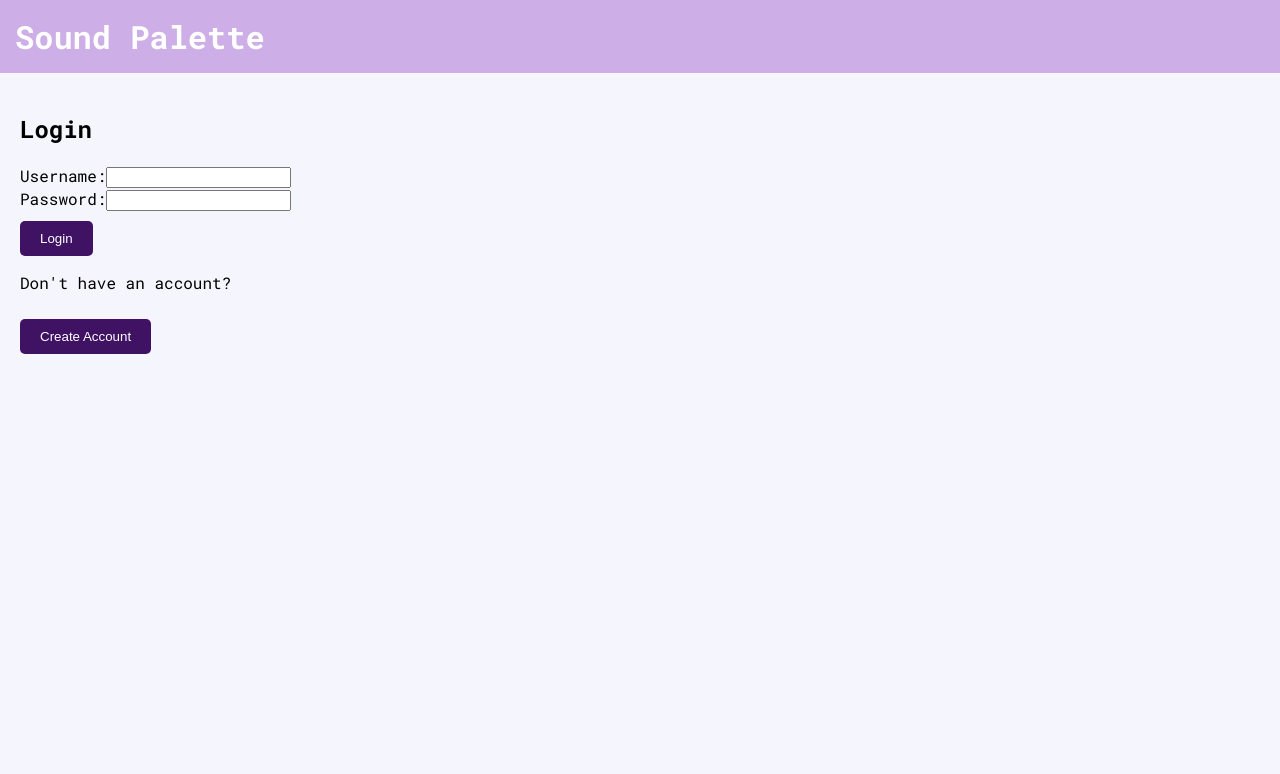
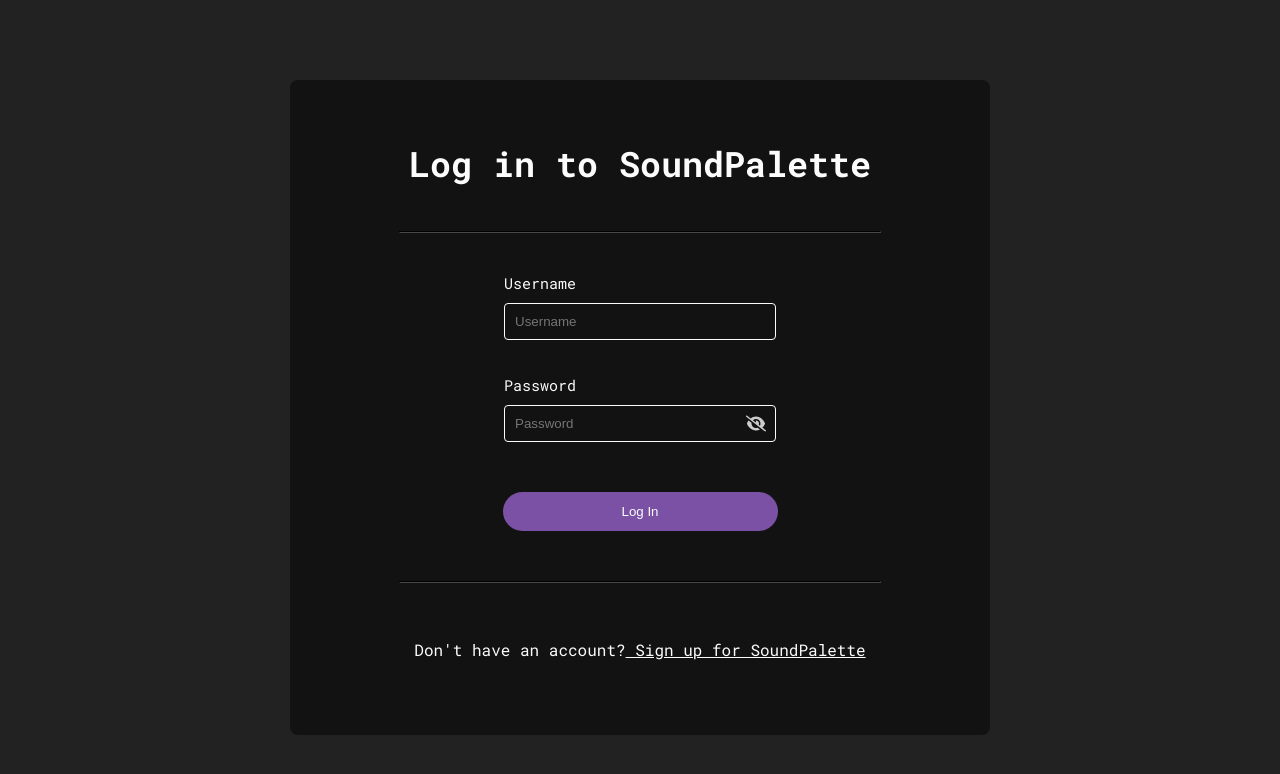
Before and after one commit to josephvu10/csci4300-final-project, a Next.js app in the folder final-project/: page /components/login in a window 1280 px wide. Shown: the top 774 px of the page. Built offline with nearby package versions, Linux system fonts and the light colour scheme.

Commit message:
edited front end of login page

```diff
--- a/final-project/src/app/components/login/Login.css
+++ /dev/null
@@ -1,120 +0,0 @@
-/* Login.css */
-
-/* Body */
-/*
-body {
-  font-family: Arial, sans-serif;
-  background-color: #f0f0f0; // Light gray
-  margin: 0;
-  padding: 0;
-} */
-
-/* Container */
-.login-container {
-  width: 300px;
-  margin: 0 auto;
-  padding: 20px;
-  background-color: #ffffff; /* White */
-  border-radius: 8px;
-  box-shadow: 0px 0px 10px 0px rgba(0, 0, 0, 0.1); /* Light shadow */
-}
-
-/* Header */
-.login-container header {
-  display: flex;
-  justify-content: space-between;
-  align-items: center;
-}
-
-.login-container h2 {
-  margin: 0;
-  color: #333333; /* Dark gray */
-}
-
-/* Input fields */
-.login-container label {
-  display: block;
-  margin-bottom: 5px;
-  color: #555555; /* Medium gray */
-}
-
-.login-container input[type="text"],
-.login-container input[type="password"] {
-  width: calc(100% - 10px);
-  padding: 8px;
-  margin-bottom: 15px;
-  border: 1px solid #cccccc; /* Light gray border */
-  border-radius: 4px;
-}
-
-/* Buttons */
-.login-container button {
-  width: 100%;
-  padding: 10px;
-  background-color: #3F1263;
-  color: #ffffff; /* White */
-  border: none;
-  border-radius: 4px;
-  cursor: pointer;
-}
-
-.login-container button:hover {
-  background-color: #986EAD;
-}
-
-/* Create Account button */
-.login-container p {
-  margin-bottom: 10px;
-}
-
-.login-container button.create-account-btn {
-  background-color: #3F1263;
-}
-
-.login-container button.create-account-btn:hover {
-  background-color: #986EAD;
-}
-
-/* Logout button */
-.logout-btn {
-  padding: 10px;
-  background-color: #3F1263; /* Red */
-  color: #ffffff; /* White */
-  border: none;
-  border-radius: 4px;
-  cursor: pointer;
-}
-
-.logout-btn:hover {
-  background-color: #986EAD; /* Darker red */
-}
-
-.loginForm {
-  text-align: center; /* Align the form elements to the center */
-  border: 4px solid #ccc; /* Add a border */
-  border-radius: 5px; /* Add border radius for rounded corners */
-  padding: 35px; /* Add padding inside the box */
-  background-color: #f9f9f9; /* Set background color */
-  width: 300px; /* Set the width of the box */
-  margin: 0 auto; /* Center the box horizontally */
-  margin-top: 40px;
-}
-
-.loginForm label {
-  display: block; /* Display labels as block elements */
-  margin-bottom: 10px; /* Add some space below each label */
-}
-
-.loginForm input {
-  width: 100%; /* Make input fields take up the full width */
-  margin-bottom: 15px; /* Add some space below each input field */
-}
-
-.loginForm p {
-  margin-top: 15px; /* Add some space above the "Don't have an account?" text */
-  margin-bottom: 10px; /* Add some space below the "Don't have an account?" text */
-}
-
-.loginForm button {
-  margin-top: 15px; /* Add some space above the buttons */
-}
--- /dev/null
+++ b/final-project/src/app/components/login/login.module.css
@@ -0,0 +1,144 @@
+/* Login.css */
+
+
+/* Body */
+/*
+body {
+  font-family: Arial, sans-serif;
+  background-color: #f0f0f0; // Light gray
+  margin: 0;
+  padding: 0;
+} */
+
+
+/* Container */
+.loginContainer {
+  display: flex;
+  justify-content: center;
+  align-items: center;
+  background-color: #222222;
+}
+
+
+.card {
+  background-color: #121212;
+  padding: 50px;
+  border-radius: 8px;
+  display: flex;
+  flex-direction: column;
+  align-items: center;
+  justify-content: center;
+  width: 600px;
+  margin-top: 80px;
+  margin-bottom: 130px;
+}
+/* Card text */
+.loginContainer h2 {
+  margin-top: 10px;
+  color: #FCFCFC;
+  font-size: 35px;
+  margin-bottom: 35px;
+}
+.loginContainer p {
+  margin-bottom: 25px;
+  color: #FCFCFC;
+}
+.loginContainer .signUpLink {
+  text-decoration: underline; /* Underline the link */
+  color: #FCFCFC;
+}
+.loginContainer .signUpLink:hover {
+  color: #8F69B5;
+  cursor: pointer;
+}
+
+
+/* Input fields */
+.loginContainer label {
+  display: block;
+  margin-bottom: 10px;
+  font-size: 15px;
+  color: #FCFCFC;
+}
+
+
+.loginContainer input[type="text"],
+.loginContainer input[type="password"] {
+  width: 250px;
+  padding: 10px;
+  margin-bottom: 15px;
+  background-color: #121212;
+  border: 1px solid #FCFCFC;
+  border-radius: 4px;
+  color: #FCFCFC;
+}
+.loginContainer input[type="text"]:hover,
+.loginContainer input[type="password"]:hover {
+  border-color: #8F69B5; /* Change border color on hover */
+}
+
+
+/* Buttons */
+.loginContainer button {
+  width: 275px;
+  padding: 12px;
+  background-color: #7A51A4;
+  color: #FCFCFC;
+  border: none;
+  border-radius: 4px;
+  cursor: pointer;
+  border-radius: 20px;
+}
+.loginContainer button:hover {
+  background-color: #8F69B5;
+  transform: scale(1.1);
+}
+.loginButton {
+  margin-top: 15px;
+  margin-bottom: 40px;
+}
+/* Logout button */
+.logout-btn {
+  padding: 10px;
+  background-color: #7A51A4;
+  color: #FCFCFC;
+  border: none;
+  border-radius: 4px;
+  cursor: pointer;
+}
+.logout-btn:hover {
+  background-color: #8F69B5;
+  transform: scale(1.1);
+}
+
+
+.inputContainer {
+  margin-bottom: 20px;
+}
+
+
+
+
+.divisionLine {
+  width: 80%;
+  margin-top: 10px;
+  margin-bottom: 40px;
+  border-color: #474747;
+}
+
+
+/* Visability toggle */
+.passwordInputWrapper {
+  position: relative;
+}
+.togglePassword {
+  position: absolute;
+  top: 35%;
+  right: 10px; /* Adjust as needed */
+  transform: translateY(-50%);
+  cursor: pointer;
+  color: #ccc;
+}
+.togglePassword:hover {
+  color: #8F69B5;
+}
--- a/final-project/src/app/components/login/page.js
+++ b/final-project/src/app/components/login/page.js
@@ -1,64 +1,99 @@
 'use client'
 import React, { useState } from 'react';
-import SearchBar from "../search/page";
-import NavigationBar from "../navBar/page";
 import Link from 'next/link';
-import './Login.css';
+import styles from './login.module.css';
+import { FontAwesomeIcon } from '@fortawesome/react-fontawesome';
+import { faEye, faEyeSlash } from '@fortawesome/free-solid-svg-icons';
+//import LinkedLogo from "./LinkedLogo";
+import axios from 'axios'; // Import Axios
 
-const Login = ({ onLogin, onCreateAccount }) => {
+
+const Login = ({ onLogin = username => console.log('Default login attempt:', username), onCreateAccount }) => {
   const [loggedInUser, setLoggedInUser] = useState(null);
   const [username, setUsername] = useState('');
   const [password, setPassword] = useState('');
+  const [showPassword, setShowPassword] = useState(false); // State to toggle password visibility
+  const [error, setError] = useState(null); // State to store error message
 
-  const handleLogin = () => {
-    if (username.trim() !== '') {
-      onLogin(username);
-      setLoggedInUser(username);
-    } else {
-      alert('Please enter a username.');
+
+  const handleLogin = async () => {
+    try {
+      const response = await axios.post('/api/login', { username, password });
+      const { data } = response;
+      onLogin(data.username); // Pass the username to the parent component or update global state
+      // router.push('/authenticated'); // Redirect to authenticated page
+      setLoggedInUser(data.username); // Update loggedInUser state instead of redirecting
+    } catch (error) {
+      setError('Invalid username or password.');
     }
   };
+
 
   const handleLogout = () => {
     setLoggedInUser(null);
   };
 
+
+  // Function to toggle password visibility
+  const togglePasswordVisibility = () => {
+    setShowPassword(!showPassword);
+  };
+
+
   return (
-    <div>
-      <header>
-        <h1>Sound Palette</h1>
-        {loggedInUser && (
-          <button className="logout-btn" onClick={handleLogout}>Logout</button>
-        )}
-      </header>
-      <main>
+    <>
+
+      <div className={styles.loginContainer}>
         {loggedInUser ? (
-          <p>Welcome, {loggedInUser}!</p>
+          <div className={styles.card}>
+            <p>Welcome, {loggedInUser}!</p>
+            <button className={styles.logoutBtn} onClick={handleLogout}>Logout</button>
+          </div>
         ) : (
-          <div>
-            <h2>Login</h2>
-            <div>
-              <label>Username:</label>
-              <input type="text" value={username} onChange={(e) => setUsername(e.target.value)} />
+          <div className={styles.card}>
+            <h2> Log in to SoundPalette </h2>
+            <hr className={styles.divisionLine} />
+            {error && <p className={styles.error}>{error}</p>} {/* Display error message */}
+            <div className={styles.inputContainer}>
+              <label className={styles.label}>Username</label>
+              <input
+                type="text"
+                placeholder="Username"
+                value={username}
+                onChange={(e) => setUsername(e.target.value)}
+                className={styles.inputField}
+              />
             </div>
-            <div>
-              <label>Password:</label>
-              <input type="password" value={password} onChange={(e) => setPassword(e.target.value)} />
+            <div className={styles.inputContainer}>
+              <label className={styles.label}>Password</label>
+              <div className={styles.passwordInputWrapper}>
+                <input
+                  type={showPassword ? "text" : "password"} // Toggle between text and password type
+                  placeholder="Password"
+                  value={password}
+                  onChange={(e) => setPassword(e.target.value)}
+                  className={styles.inputField}
+                />
+                <div className={styles.togglePassword} onClick={togglePasswordVisibility}>
+                  <FontAwesomeIcon icon={showPassword ? faEye : faEyeSlash} />
+                </div>
+              </div>
             </div>
-            <Link href='/components/playlist'>
-              <button onClick={handleLogin}>Login</button>
-           </Link>
-            <div>
-              <p>Don't have an account?</p>
-              <Link href='/components/playlist'>
-              <button onClick={onCreateAccount}>Create Account</button>
-              </Link>
-            </div>
+            <button className={styles.loginButton} onClick={handleLogin}>Log In</button>
+            <hr className={styles.divisionLine} />
+            <p>Don't have an account?
+  <Link href="/createAccount">
+    <span className={styles.signUpLink}> Sign up for SoundPalette</span>
+  </Link>
+</p>
+
+
           </div>
         )}
-      </main>
-    </div>
+      </div>
+    </>
   );
 };
 
+
 export default Login;
```
